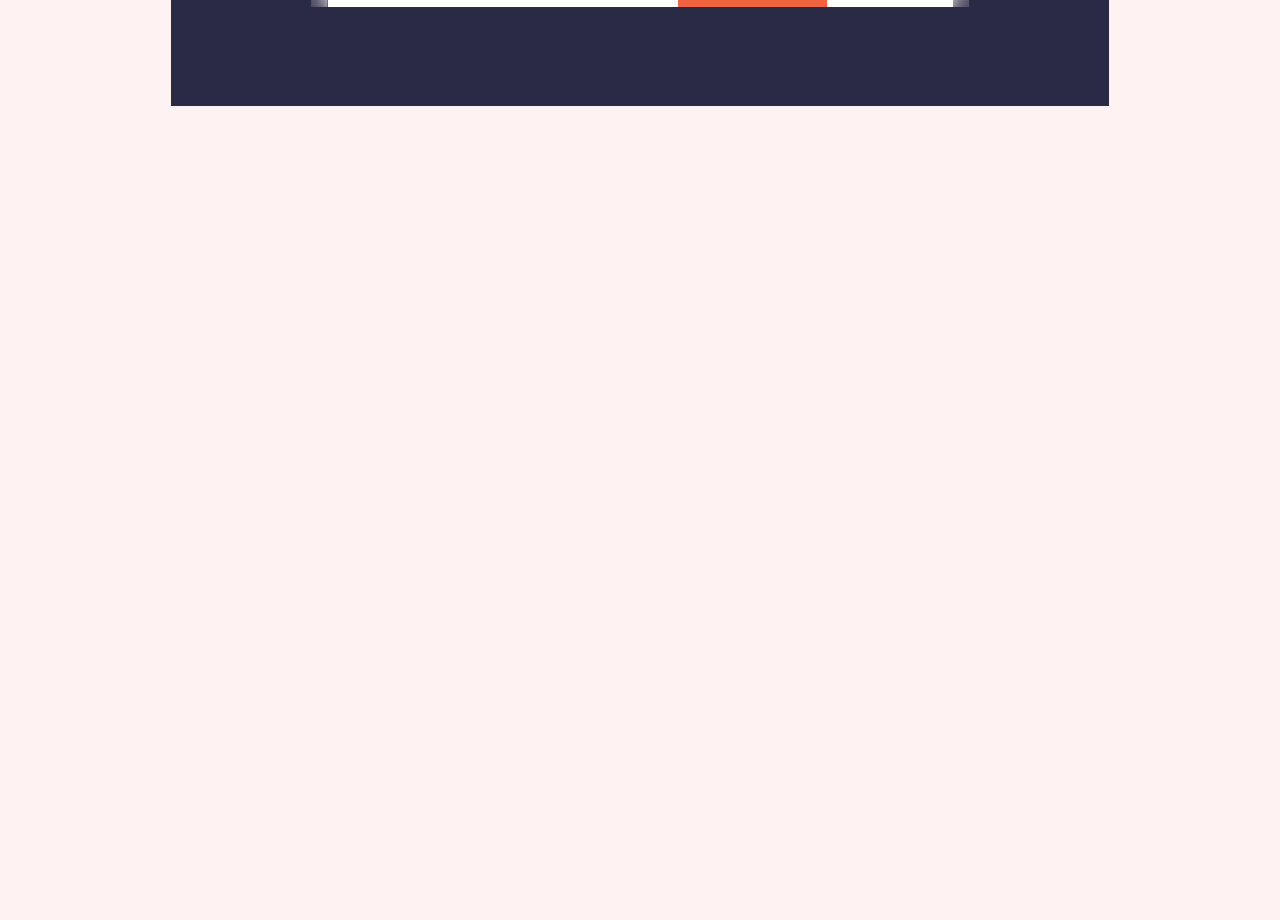
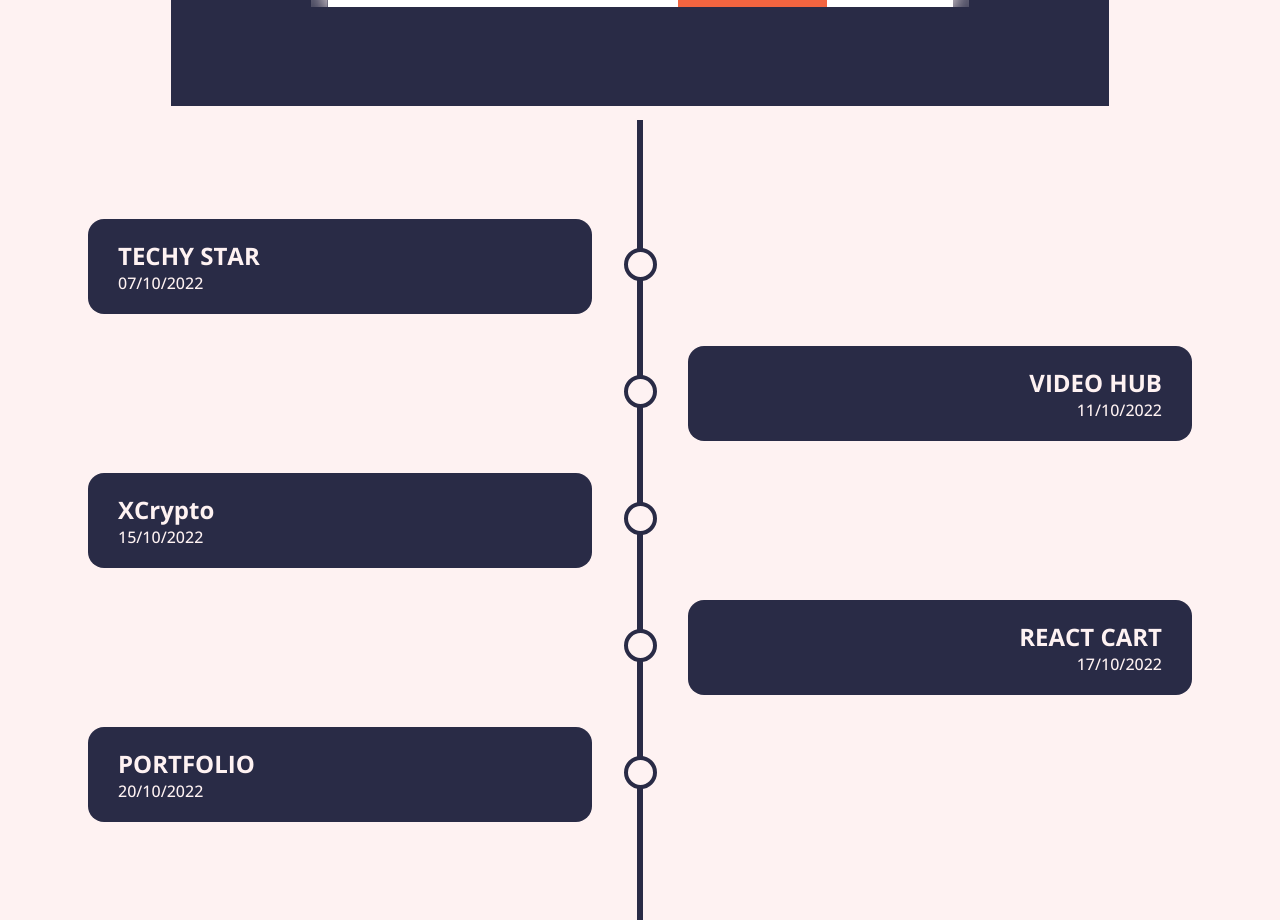
Before and after one commit to iadarshrawat/Portfolio_Website, a React (Create React App) app: page / in a window 1280 px wide. Shown: the part 1500-2420 px from the top of the page. Before the commit the page ends 1620 px from the top, so only its background shows below. Built offline with nearby package versions, Linux system fonts and the light colour scheme.

Commit message:
forth commit

```diff
--- a/src/App.js
+++ b/src/App.js
@@ -2,11 +2,13 @@
 import Header from "./components/Header";
 import Home from "./components/Home";
 import Work from "./components/Work";
+import Timeline from "./components/Timeline";
 function App() {
   return <>
   <Header/>
   <Home/>
   <Work/>
+  <Timeline/>
   </>
 }
 
--- a/src/components/Home.jsx
+++ b/src/components/Home.jsx
@@ -100,5 +100,4 @@
     </div>
   )
 }
-
 export default Home
--- /dev/null
+++ b/src/components/Timeline.jsx
@@ -0,0 +1,31 @@
+import React from 'react'
+import data from '../assets/data.json'
+
+const Timeline = () => {
+  return (
+    <div id="timeline">
+      <div className="timelineBox">
+        {
+          data.projects.map((item, index) => (
+            <div className={`timelineItem ${index % 2 === 0 ? "leftTimeline" : "rightTimeline"
+              }`}
+            >
+
+<div>
+<h2>{item.title}</h2>
+              <p>{item.date}</p>
+</div>
+
+
+
+            </div>
+          ))
+        }
+
+      </div>
+    </div>
+  )
+}
+
+
+export default Timeline
--- a/src/styles/app.scss
+++ b/src/styles/app.scss
@@ -4,6 +4,7 @@
 @import './statics.scss';
 @import 'header';
 @import 'work';
+@import 'timeline.scss';
 
 *{
     margin: 0;
--- /dev/null
+++ b/src/styles/timeline.scss
@@ -0,0 +1,70 @@
+@import 'statics';
+
+#timeline {
+    width: 100%;
+    height: 100vh;
+    background-color: $color1;
+
+    .timelineBox {
+
+        width: 100%;
+        position: relative;
+        max-width: 1200px;
+        margin: 0 auto;
+        display: flex;
+        flex-direction: column;
+        justify-content: center;
+        height: 100%;
+
+        &::after {
+            content: "";
+            position: absolute;
+            width: 6px;
+            background-color: $color5;
+            top: 0%;
+            bottom: 0%;
+            left: 50%;
+            margin-left: -3px;
+        }
+    }
+
+    .timelineItem {
+        padding: 1rem 3rem;
+        position: relative;
+        background-color: inherit; // inherin from the background
+        width: 50%;
+
+        &::after{
+            content: "";
+            position: absolute;
+            width: 25px;
+            height: 25px;
+            right: -17px;
+            background-color: $color1;
+            border: 4px solid $color5;
+            top: 45px;
+            border-radius: 50%;
+            z-index: 1;
+        }
+
+        > div {
+            padding: 20px 30px;
+            background-color: $color5;
+            color: $color1;
+            border-radius: 1rem;
+        }
+
+    }
+
+    .leftTimeline{
+        left: 0%;
+    }
+    .rightTimeline{
+        left:50%;
+        &::after{
+            left: -16px;
+        }
+        text-align: right;
+    }
+
+}
```
